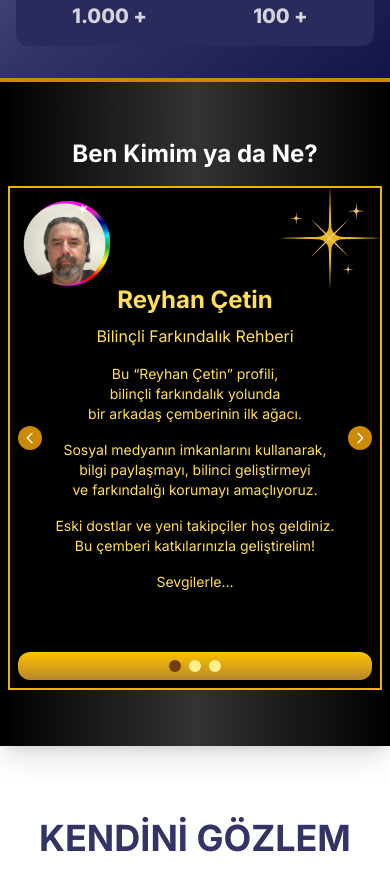
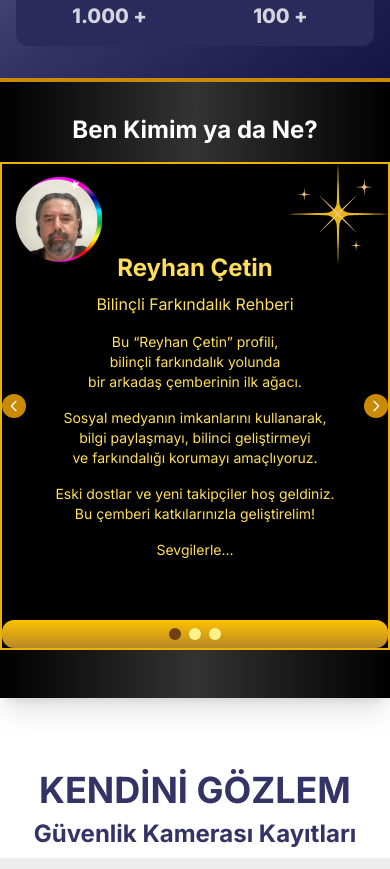
Before and after one commit to rcteenx/reyhancetin_next15, a Next.js app: page / in a window 390 px wide. Shown: the part 906-1775 px from the top of the page. Built offline with nearby package versions, Linux system fonts and the light colour scheme.

Commit message:
update home reyhan info carousel 8

```diff
--- a/components/sections/home/x-reyhan-carousel.jsx
+++ b/components/sections/home/x-reyhan-carousel.jsx
@@ -6,11 +6,11 @@ export default function ReyhanCarousel({}) {
       id="info"
       className="gradientInstagramStory pb-4 shadow-xl border-t-4 border-yellow-600"
     >
-      <div className=" mx-auto my-8 sm:my-16 p-2 sm:p-4 sm:container">
+      <div className=" mx-auto my-8 sm:my-16 sm:p-4 sm:container">
         <h2 className="text-2xl lg:text-4xl text-center">
           Ben Kimim ya da Ne?
         </h2>
-        <div className=" max-w-xl mx-auto p-2 sm:p-4 bgStoryReyhan border-2 border-yellow-500 ">
+        <div className=" max-w-xl mx-auto sm:p-4 bgStoryReyhan border-2 border-yellow-500 ">
           <CarouselContent autoplayInterval={60000} />
         </div>
       </div>
```
